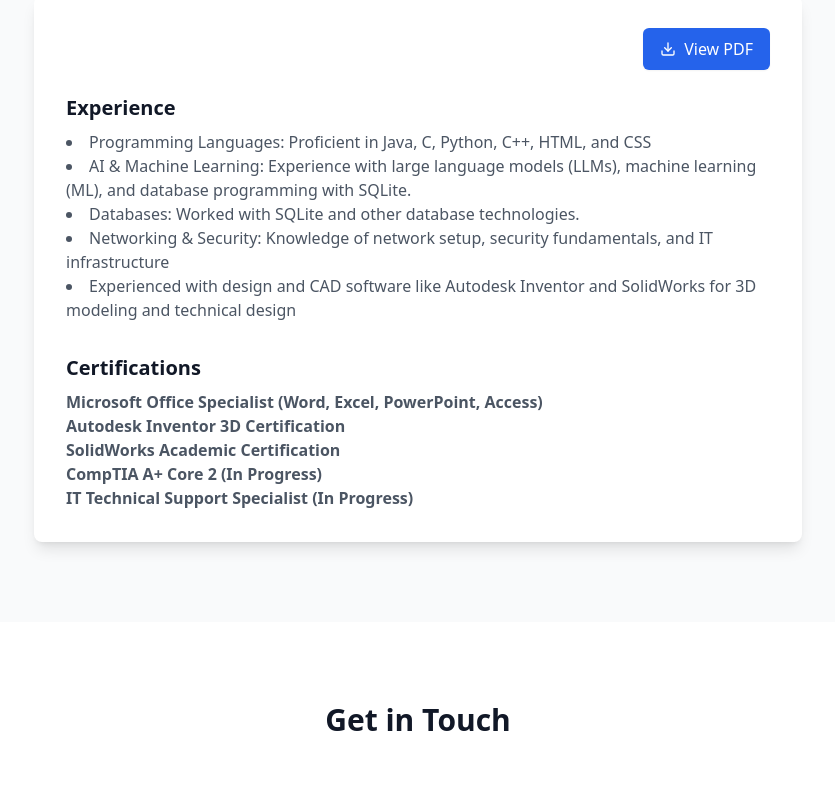
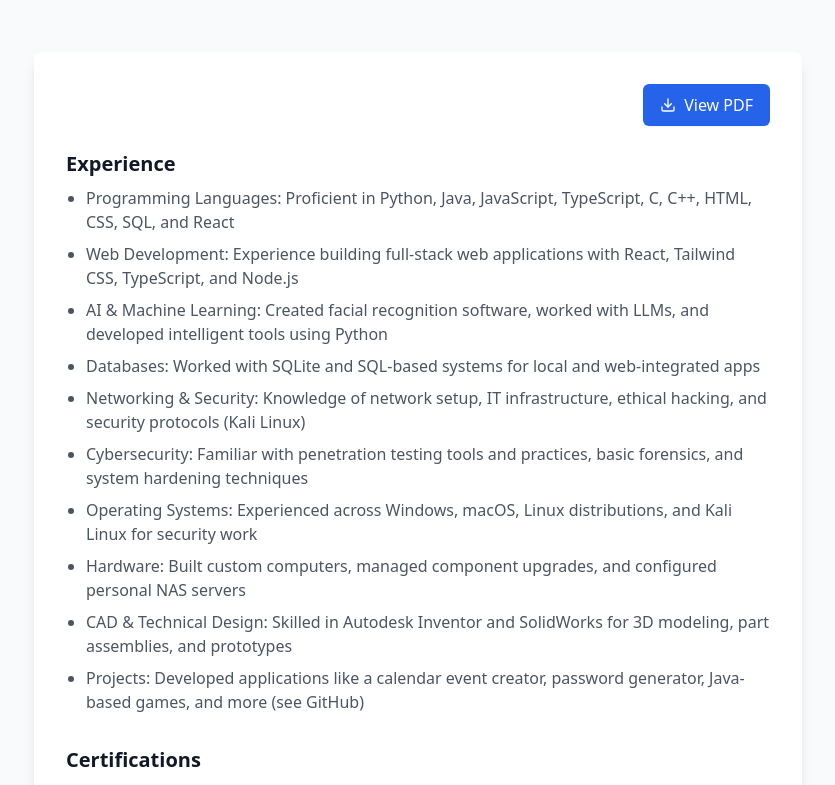
Before and after one commit to merrittcmason/merrittmason.com, a React (Vite) app: page / in a window 1280 px wide. Shown: the part 1240-2025 px from the top of the page, without its empty margins (222-1057 px from the left). Built offline with nearby package versions, Linux system fonts and the light colour scheme.

Commit message:
Updated 'Resume' section

```diff
--- a/src/App.tsx
+++ b/src/App.tsx
@@ -84,7 +84,7 @@
                   Hello, I'm Merritt Mason
                 </h2>
                 <p className={`text-xl ${isDarkMode ? 'text-gray-300' : 'text-gray-600'}`}>
-                  Dedicated and detail-oriented Computer Science student with experience in software development, IT support, and leadership roles. Skilled in problem-solving, programming, and working in fast-paced environments. Passionate about technology, software development, and optimizing solutions for efficiency. Seeking opportunities to apply technical skills and gain further industry experience.
+                  I’m a full-time Computer Science student with a strong passion for technology, software development, and hands-on problem-solving. While managing school full-time, I’ve also worked part-time in leadership roles, balancing responsibilities and gaining real-world experience along the way. From building custom PCs and configuring servers to developing web apps, working with AI tools, and designing with CAD software—I’m always eager to learn and create. I’m currently focused on growing my skills in areas like cybersecurity, machine learning, and full-stack development, and I’m excited to keep building tools that will challenge and help me to grow as a developer.
                 </p>
               </div>
             </div>
@@ -111,12 +111,12 @@
                   imageUrl: "https://images.unsplash.com/photo-1633265486064-086b219458ec?q=80&w=2670&auto=format&fit=crop&ixlib=rb-4.0.3&ixid=M3wxMjA3fDB8MHxwaG90by1wYWdlfHx8fGVufDB8fHx8fA%3D%3D",
                   link: "https://github.com/merrittcmason/Password-Generator"
                 },
-                {
+/*                {
                   title: "Project Three",
                   description: "A brief description for project three and the technologies used.",
                   imageUrl: "https://images.unsplash.com/photo-1517430816045-df4b7de01f1d?ixlib=rb-4.0.3&w=600",
                   link: "https://github.com/yourusername/project-three"
-                }
+                } */
               ].map((project, index) => (
                 <div key={index} className={`rounded-lg shadow-lg overflow-hidden ${isDarkMode ? 'bg-gray-700' : 'bg-white'}`}>
                   <img
@@ -155,7 +155,7 @@
             <div className={`max-w-3xl mx-auto p-8 rounded-lg shadow-lg ${isDarkMode ? 'bg-gray-800' : 'bg-white'}`}>
               <div className="flex justify-end mb-6">
                 <a
-                  href="coding resume.pdf"
+                  href="coding resume2.pdf"
                   target="_blank"
                   className="inline-flex items-center px-4 py-2 border border-transparent text-base font-medium rounded-md shadow-sm text-white bg-blue-600 hover:bg-blue-700"
                 >
@@ -168,12 +168,17 @@
                   <h3 className={`text-xl font-bold mb-2 ${isDarkMode ? 'text-white' : 'text-gray-900'}`}>Experience</h3>
                   <div className="space-y-4">
                     <div>
-                      <ul className="list-disc list-inside mt-2">
-                        <li>Programming Languages: Proficient in Java, C, Python, C++, HTML, and CSS</li>
-                        <li>AI & Machine Learning: Experience with large language models (LLMs), machine learning (ML), and database programming with SQLite.</li>
-                        <li>Databases: Worked with SQLite and other database technologies.</li>
-                        <li>Networking & Security: Knowledge of network setup, security fundamentals, and IT infrastructure</li>
-                        <li>Experienced with design and CAD software like Autodesk Inventor and SolidWorks for 3D modeling and technical design</li>
+                      <ul className="list-disc list-outside pl-5 mt-2 space-y-2">
+                        <li>Programming Languages: Proficient in Python, Java, JavaScript, TypeScript, C, C++, HTML, CSS, SQL, and React</li>
+                        <li>Web Development: Experience building full-stack web applications with React, Tailwind CSS, TypeScript, and Node.js</li>
+                        <li>AI & Machine Learning: Created facial recognition software, worked with LLMs, and developed intelligent tools using Python</li>
+                        <li>Databases: Worked with SQLite and SQL-based systems for local and web-integrated apps</li>
+                        <li>Networking & Security: Knowledge of network setup, IT infrastructure, ethical hacking, and security protocols (Kali Linux)</li>
+                        <li>Cybersecurity: Familiar with penetration testing tools and practices, basic forensics, and system hardening techniques</li>
+                        <li>Operating Systems: Experienced across Windows, macOS, Linux distributions, and Kali Linux for security work</li>
+                        <li>Hardware: Built custom computers, managed component upgrades, and configured personal NAS servers</li>
+                        <li>CAD & Technical Design: Skilled in Autodesk Inventor and SolidWorks for 3D modeling, part assemblies, and prototypes</li>
+                        <li>Projects: Developed applications like a calendar event creator, password generator, Java-based games, and more (see GitHub)</li>
                       </ul>
                     </div>
                   </div>
```
Also changed, not shown: 1 other file (tests, documents, lock files or other folders).
